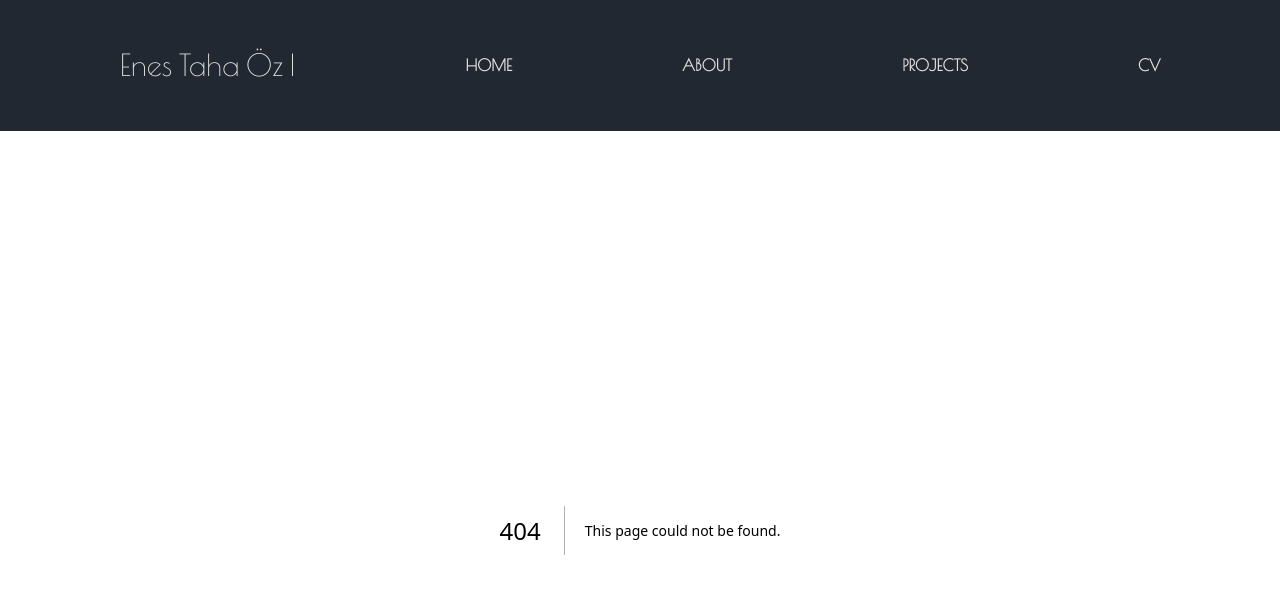
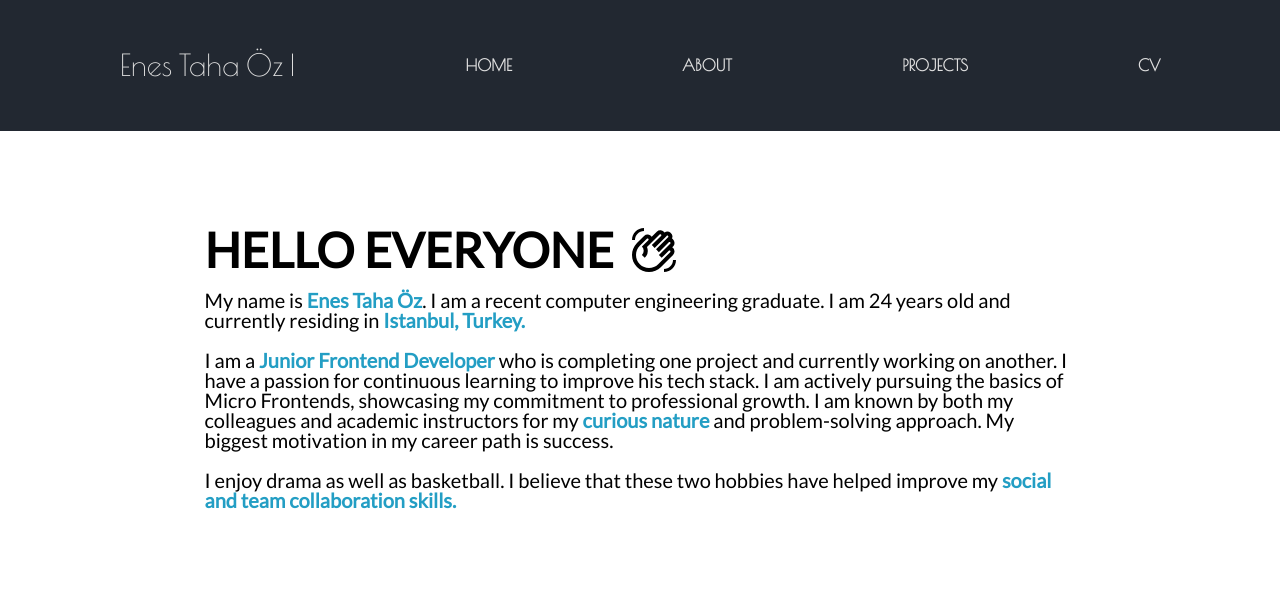
Before and after one commit to enesthz/personal-website, a Next.js app: page /about in a window 1280 px wide. Before the commit this address had no page. Shown: the top 594 px of the page. Built offline with nearby package versions, Linux system fonts and the light colour scheme.

Commit message:
complete about page (P.S. without css animations on it)

```diff
--- /dev/null
+++ b/src/app/about/page.tsx
@@ -0,0 +1,27 @@
+import styles from 'src/css_files/about_page/aboutPage.module.css';
+import { MdOutlineWavingHand } from 'react-icons/md';
+
+export default function AboutPage() {
+  return (
+    <div className={styles.aboutPage}>
+      <div>
+        HELLO EVERYONE
+        <MdOutlineWavingHand />
+      </div>
+      <br />
+      <p className={styles.aboutPageDescription}>
+        My name is <span>Enes Taha Öz</span>. I am a recent computer engineering graduate. I am 24
+        years old and currently residing in <span>Istanbul, Turkey.</span>
+        <br />
+        <br /> I am a <span> Junior Frontend Developer</span> who is completing one project and
+        currently working on another. I have a passion for continuous learning to improve his tech
+        stack. I am actively pursuing the basics of Micro Frontends, showcasing my commitment to
+        professional growth. I am known by both my colleagues and academic instructors for my{' '}
+        <span>curious nature</span> and problem-solving approach. My biggest motivation in my career
+        path is success. <br />
+        <br /> I enjoy drama as well as basketball. I believe that these two hobbies have helped
+        improve my <span>social and team collaboration skills.</span>
+      </p>
+    </div>
+  );
+}
--- /dev/null
+++ b/src/css_files/about_page/aboutPage.module.css
@@ -0,0 +1,28 @@
+@import url('https://fonts.googleapis.com/css2?family=Lato&family=Poiret+One&display=swap');
+
+.aboutPage{
+    display: flex;
+    flex-direction: column;
+    align-items: center;
+    margin-top: 5.9375rem;
+}
+
+.aboutPage div{
+    width: 54.4375rem;
+    font-family: 'Lato', sans-serif;
+    font-size: 3rem;
+    font-weight: bold;
+    display: flex;
+    gap: 1rem;
+}
+
+.aboutPageDescription{
+    width: 54.4375rem;
+    font-family: 'Lato', sans-serif;
+    font-size: 1.25rem;
+}
+
+.aboutPageDescription span{
+    font-weight: bold;
+    color: #239ec4
+}
```
